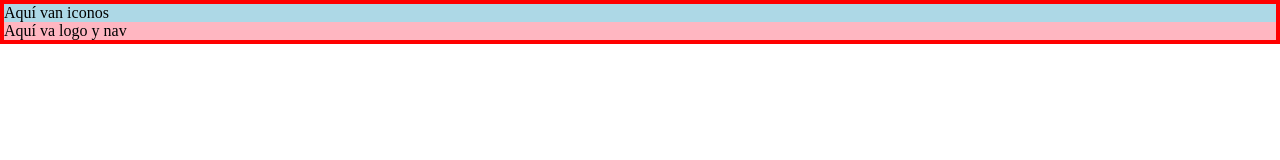
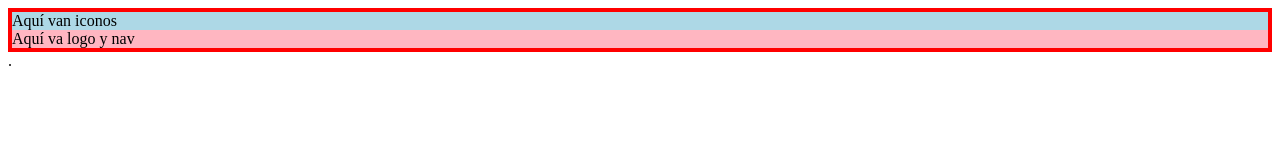
Before and after one commit to Joaquin1245/misitioweb, a plain HTML site: page index.html in a window 1280 px wide. Drawn offline with Linux system fonts and the light colour scheme.

Commit message:
Add files via upload

```diff
--- a/css/base.css
+++ b/css/base.css
@@ -1,3 +1,7 @@
-body{
-    margin: 0;
+:root{
+    --color-primary: #1a3c24;
+    --color-secondary: #65b17a;
+    --color-contrast: #fdc80a;
+    --color-light: #f5f5f5;
+    --colo-dark: #0b0b0b;
 }
--- a/index.html
+++ b/index.html
@@ -1,9 +1,9 @@
 <!DOCTYPE html>
-<html lang="en">
+<html lang="es">
 <head>
     <meta charset="UTF-8">
     <meta name="viewport" content="width=device-width, initial-scale=1.0">
-    <title>Home - UXCL.com</title>
+    <title>Inicio - UXCL.com</title>
 
     <link rel="stylesheet" href="./css/base.css">
     <link rel="stylesheet" href="./css/style.css">
@@ -19,7 +19,7 @@
 
 
     </header>
-    <main></main>
+    <main></main>.
     <footer></footer>
 </body>
 </html>
```
Also changed, not shown: css/style.css (line endings or trailing spaces), icono.png (added), logo horizontal.png (added), 2 other files.
